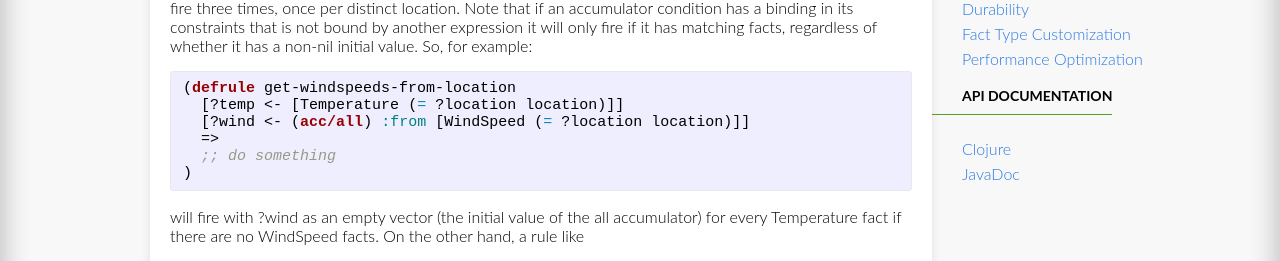
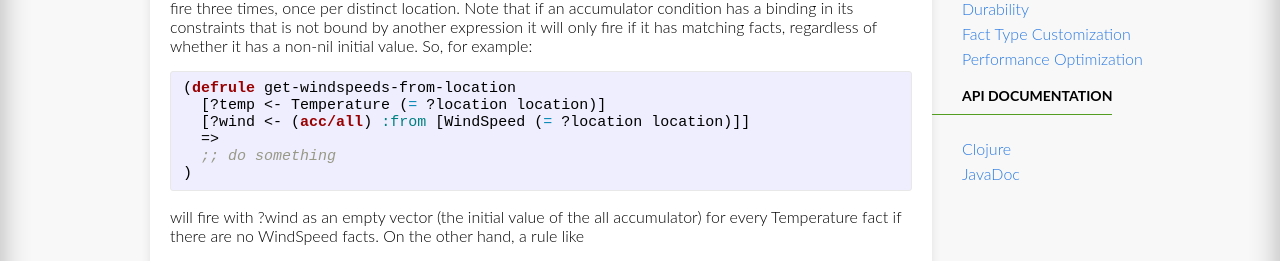
Before and after one commit to oracle-samples/clara-site, a Jekyll site: the page built from _docs/usingaccumulators.md, in a window 1280 px wide. Shown: the part 607-868 px from the top of the page. Built offline with Jekyll 4.4.1, drawn with Linux system fonts in a browser that asks for light colours.

Commit message:
Fix extraneous brackets in example #26

```diff
--- a/_docs/usingaccumulators.md
+++ b/_docs/usingaccumulators.md
@@ -25,7 +25,7 @@ Accumulators may also be used to find minimum, maximum, and average values, or d
 
 {% highlight clojure %}
 (defrule get-windspeeds-from-location
-  [?temp <- [Temperature (= ?location location)]]
+  [?temp <- Temperature (= ?location location)]
   [?wind <- (acc/all) :from [WindSpeed (= ?location location)]]
   =>
   ;; do something
```
